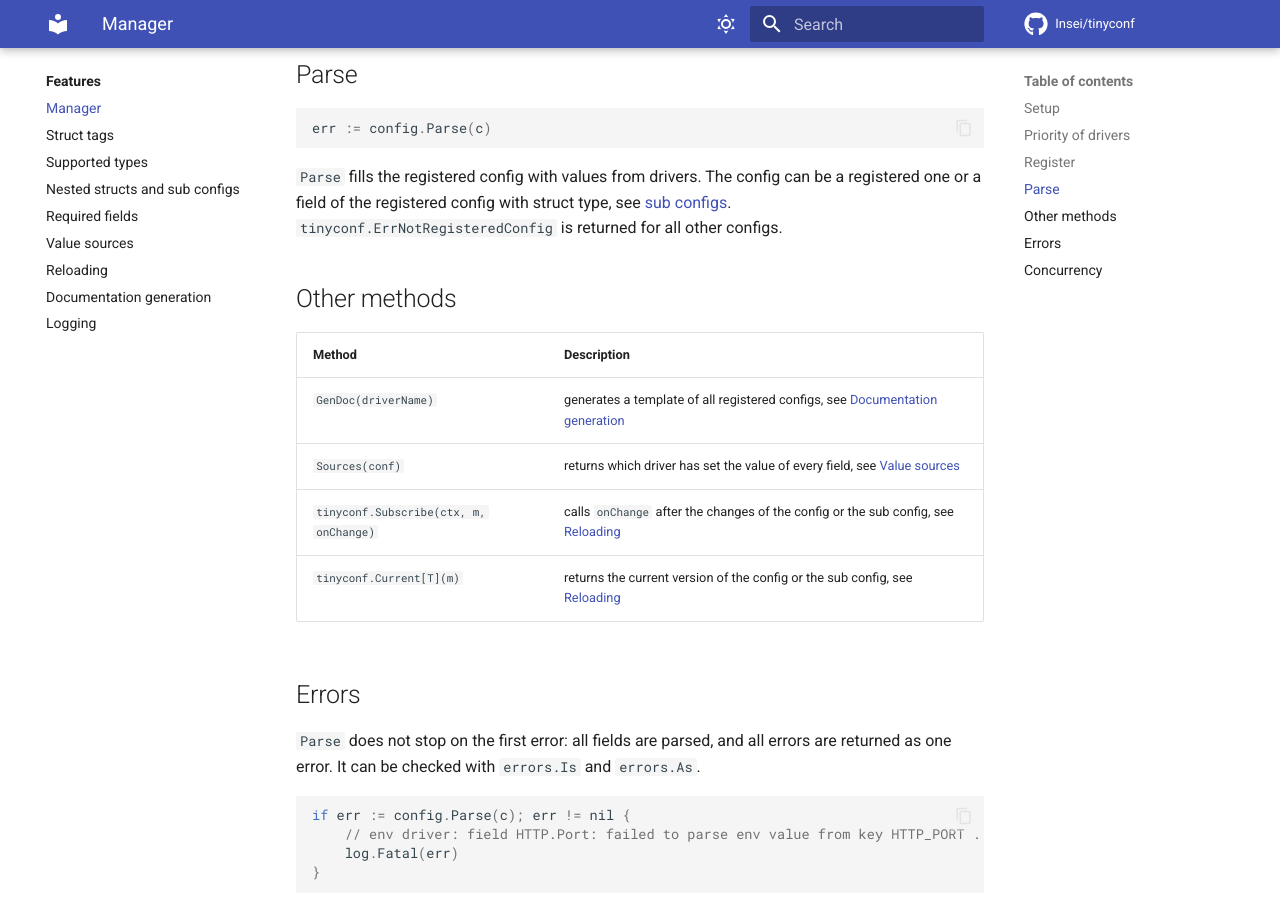
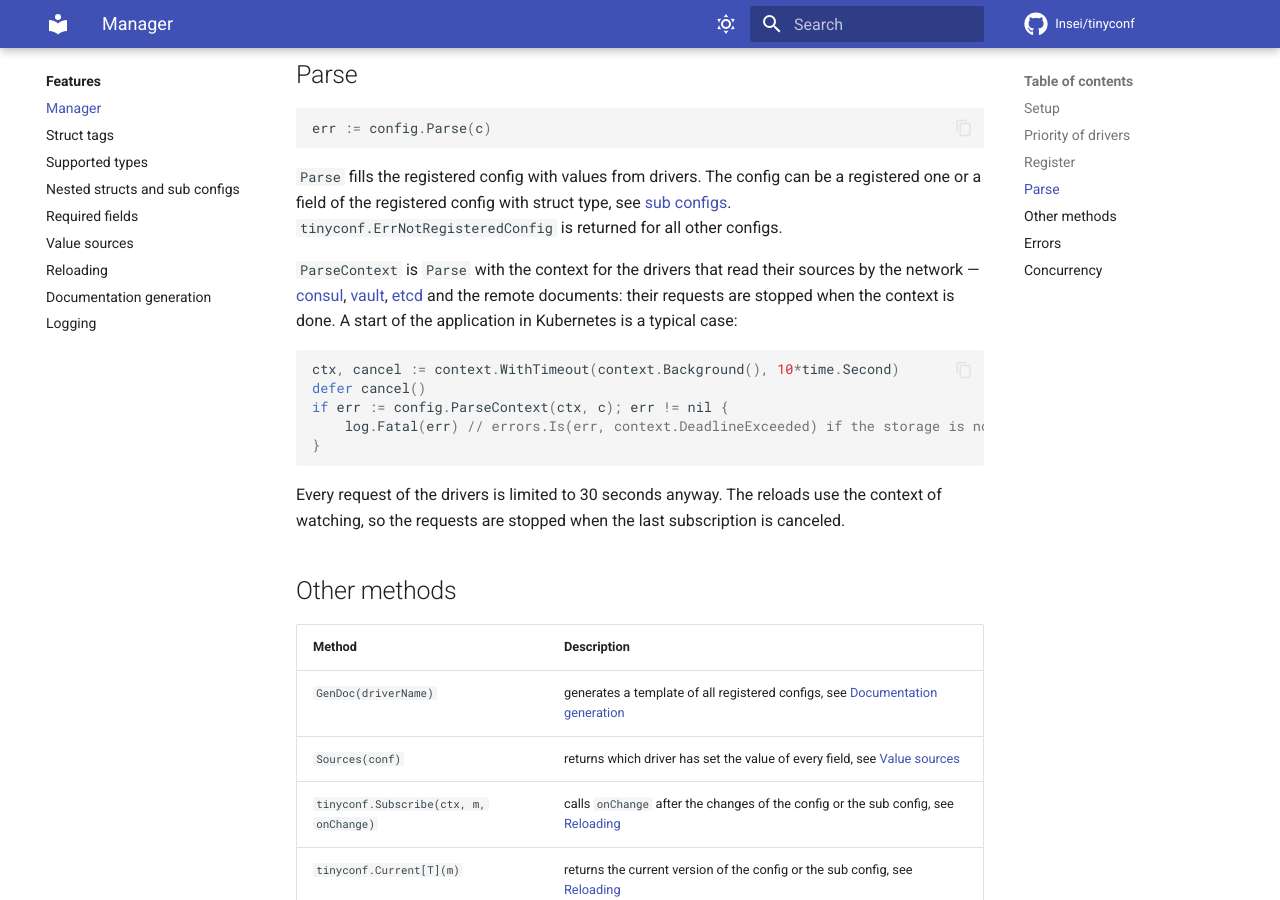
Before and after one commit to Insei/tinyconf, an MkDocs documentation site: the page built from docs/features/manager.md, in a window 1280 px wide and 900 px high, scrolled down 1125 px. Built offline with MkDocs 1.6.1 and Material for MkDocs 9.7.7, drawn with Linux system fonts in a browser that asks for light colours; comment, search, counter and statistics services are not loaded.

Commit message:
docs: describe ParseContext and ContextLoader
Signed-off-by: Dmitriy Aleksandrov <goodmobiledevices@gmail.com>

````diff
--- a/docs/features/manager.md
+++ b/docs/features/manager.md
@@ -43,6 +43,18 @@ err := config.Parse(c)
 
 `Parse` fills the registered config with values from drivers. The config can be a registered one or a field of the registered config with struct type, see [sub configs](structs.md#sub-configs). `tinyconf.ErrNotRegisteredConfig` is returned for all other configs.
 
+`ParseContext` is `Parse` with the context for the drivers that read their sources by the network — [consul](../drivers/consul.md), [vault](../drivers/vault.md), [etcd](../drivers/etcd.md) and the remote documents: their requests are stopped when the context is done. A start of the application in Kubernetes is a typical case:
+
+```go
+ctx, cancel := context.WithTimeout(context.Background(), 10*time.Second)
+defer cancel()
+if err := config.ParseContext(ctx, c); err != nil {
+    log.Fatal(err) // errors.Is(err, context.DeadlineExceeded) if the storage is not available in time
+}
+```
+
+Every request of the drivers is limited to 30 seconds anyway. The reloads use the context of watching, so the requests are stopped when the last subscription is canceled.
+
 ## Other methods
 
 | Method | Description |
````
Also changed, not shown: Readme.md (+2 -1 lines), docs/drivers/custom.md (+8 -0 lines).
